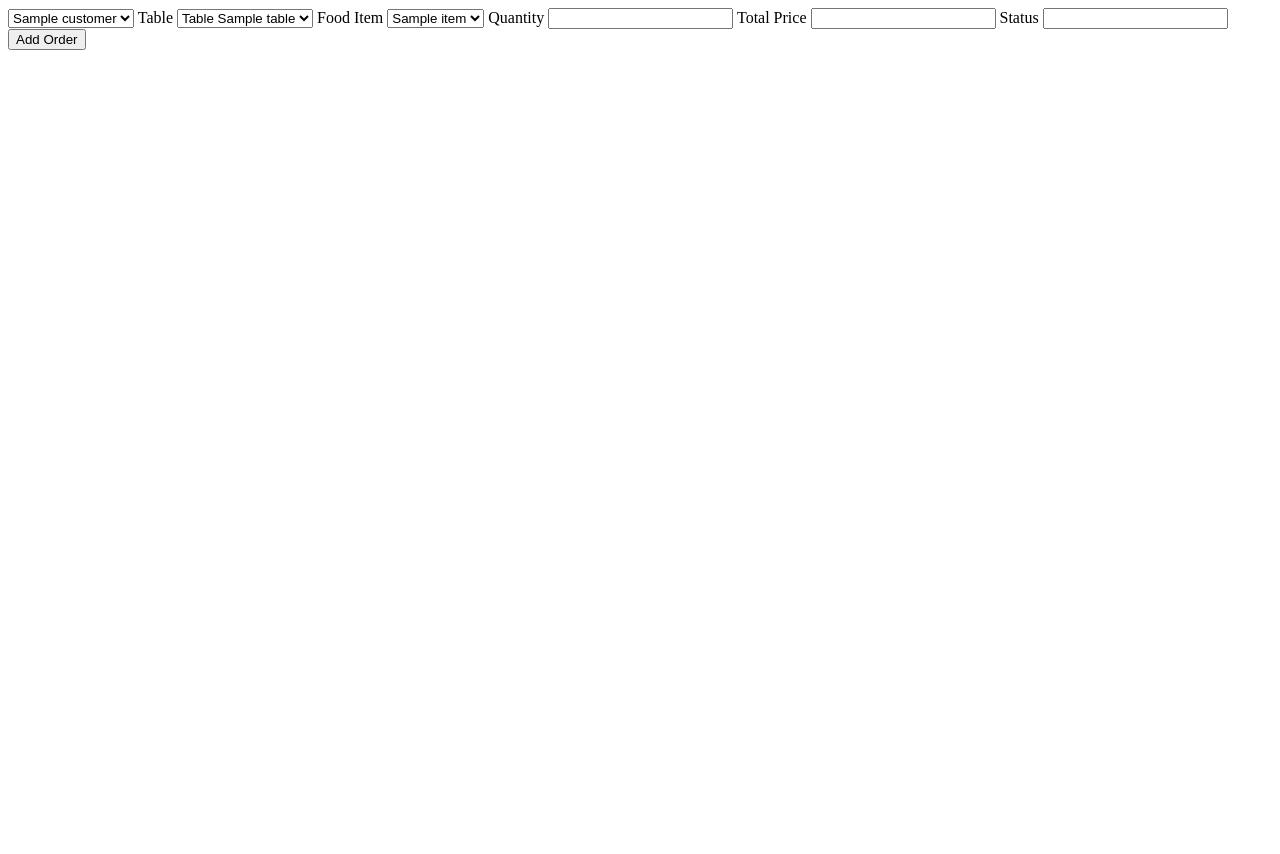
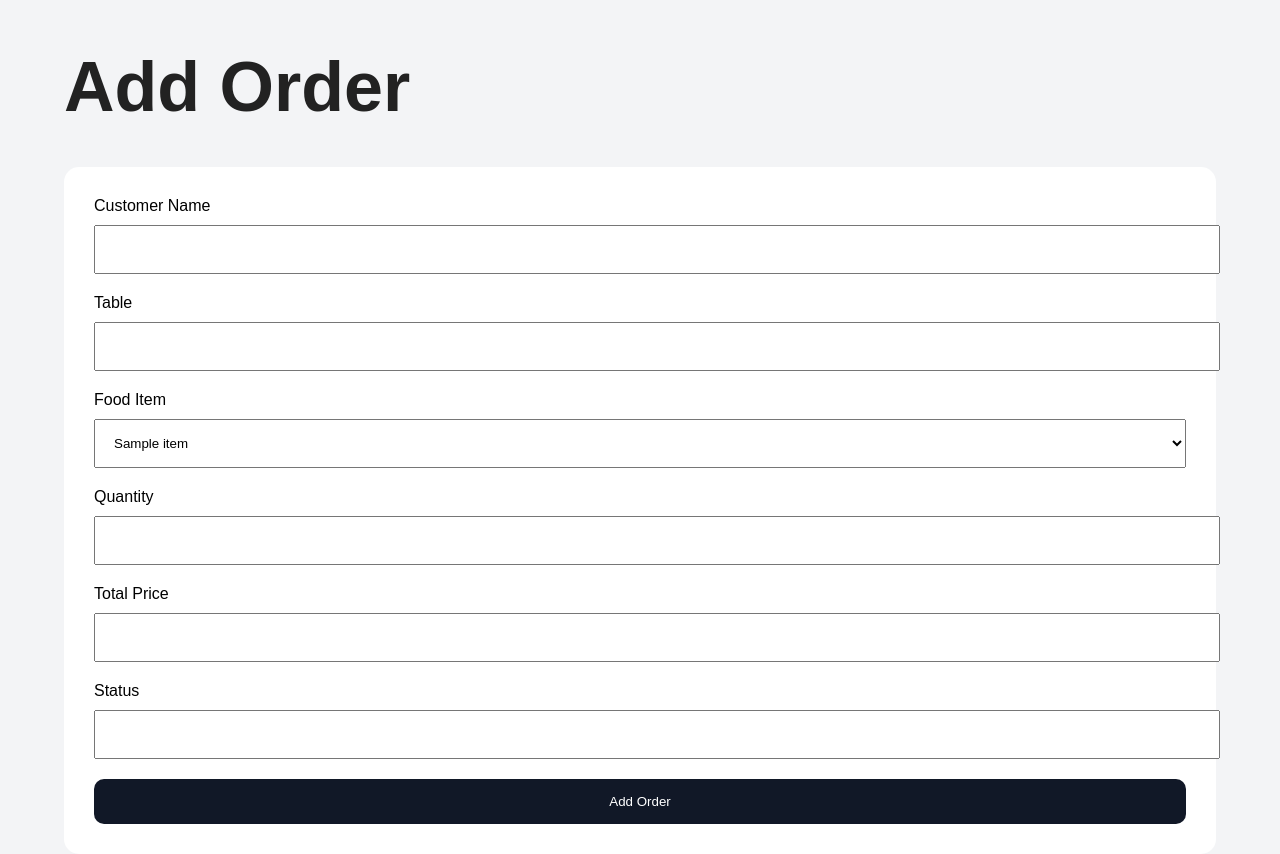
Before and after one commit to Tun30beep/Tun30beep-CS104_Tun, a Flask app: template templates/add_order.html in a window 1280 px wide. Before the commit the page ends 50 px from the top, so only its background shows below. Run offline with Flask 3, Linux system fonts and the light colour scheme; the template is opened without the code that fills it: most values are stand-ins (such as "Sample title", 1, 10 or a date in 2020).

Commit message:
Update add_order.html

```diff
--- a/templates/add_order.html
+++ b/templates/add_order.html
@@ -1,33 +1,35 @@
-  <select name="customer_id">
+<!DOCTYPE html>
+<html>
 
-            {% for customer in customers %}
+<head>
 
-            <option value="{{ customer[0] }}">
+    <title>Add Order</title>
 
-                {{ customer[1] }}
+    <link rel="stylesheet"
+    href="{{ url_for('static', filename='style.css') }}">
 
-            </option>
+</head>
 
-            {% endfor %}
+<body>
 
-        </select>
+<div class="container">
+
+    <h1>Add Order</h1>
+
+    <form method="POST">
+
+        <label>Customer Name</label>
+
+        <input type="text"
+        name="customer_name"
+        required>
 
 
         <label>Table</label>
 
-        <select name="table_id">
-
-            {% for table in tables %}
-
-            <option value="{{ table[0] }}">
-
-                Table {{ table[1] }}
-
-            </option>
-
-            {% endfor %}
-
-        </select>
+        <input type="text"
+        name="table_name"
+        required>
 
 
         <label>Food Item</label>
```
